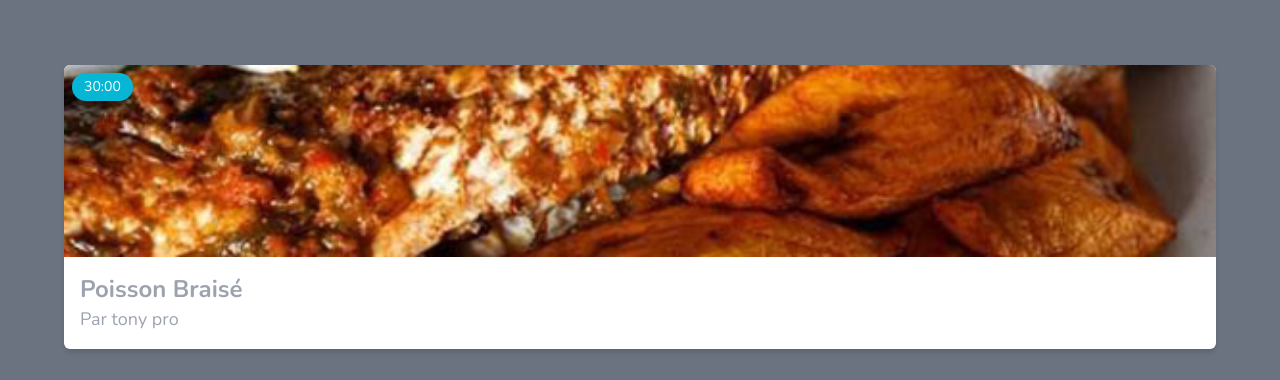
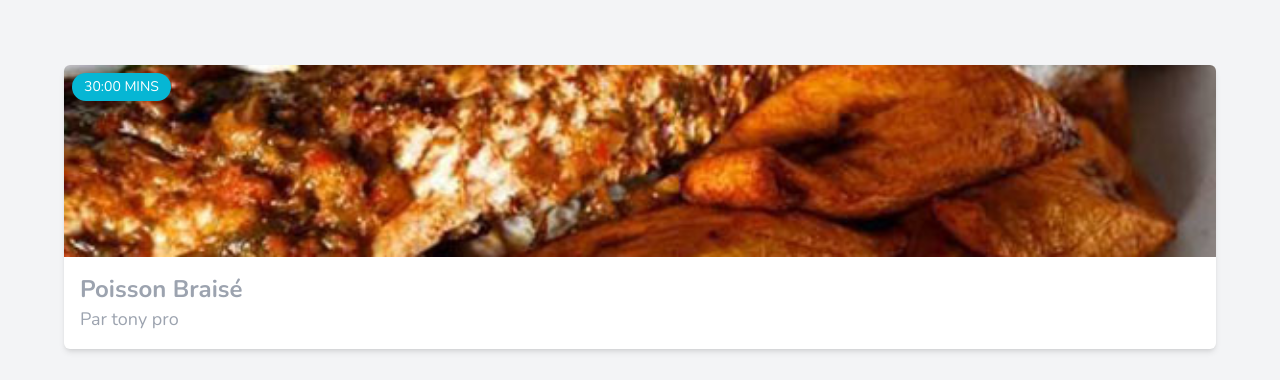
Before and after one commit to kamdjouduplex/tailwindcss-tuto, a website: page src/index.html in a window 1280 px wide. Shown: the part 420-800 px from the top of the page. Drawn offline with nearby package versions, Linux system fonts and the light colour scheme.

Commit message:
lecon 12

```diff
--- a/src/index.html
+++ b/src/index.html
@@ -39,7 +39,7 @@
             </ul>
         </nav>
     </div>  <!-- fin entete -->
-    <main class="p-16 bg-gray-500">
+    <main class="p-16 bg-gray-100">
         <div class="my-2 text-secondary-200 flex justify-center md:justify-end">
             <a href="">Connexion</a>
             <a href="" class="ml-3">Inscription</a>
@@ -53,14 +53,14 @@
                 <h4 class="text-secondary-100 text-3xl my-4 border-b pb-2 border-gray-300">Recettes les plus recentes</h4>
                 <div class="py-16">
                     <!-- nos cards ici -->
-                    <div class="bg-white rounded-md overflow-hidden shadow-md relative">
+                    <div class="card">
                         <img src="../dist/images/Poisson Braise.jpg" alt="poisson braise" class="w-full sm:h-48 md:40 lg:35 xl:32 object-cover">
                         <div class="m-4">
                             <span class="font-bold text-2xl">Poisson Braisé</span>
                             <span class="block text-lg">Par tony pro</span>
                         </div>
-                        <div class="bg-primary text-white text-sm p-1 rounded-full inline absolute top-0 mt-2 ml-2">
-                            <span class="mx-2">30:00</span>
+                        <div class="badge">
+                            <span class="mx-2 uppercase">30:00 mins</span>
                         </div>
                     </div>
                 </div>
--- a/src/input.css
+++ b/src/input.css
@@ -3,3 +3,11 @@
 @tailwind base;
 @tailwind components;
 @tailwind utilities;
+
+.card{
+    @apply bg-white rounded-md overflow-hidden shadow-md relative;
+}
+
+.badge{
+    @apply bg-primary text-white text-sm p-1 rounded-full inline absolute top-0 mt-2 ml-2;
+}
```
Also changed, not shown: dist/output.css.
